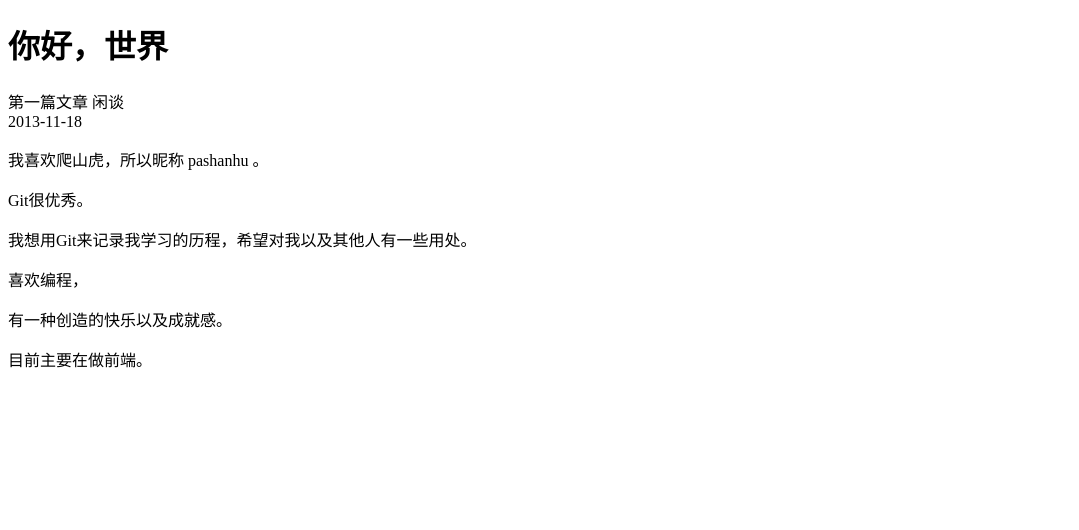
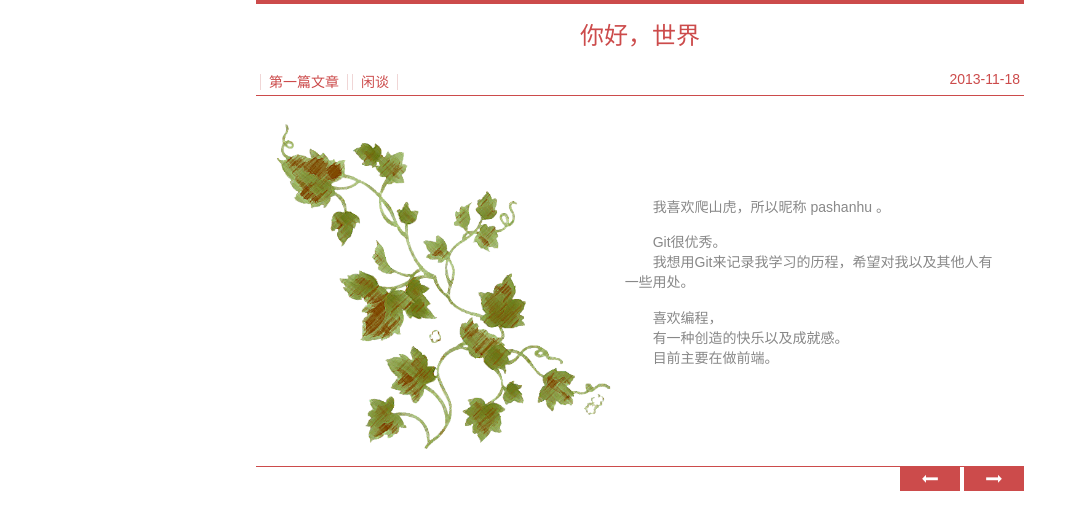
Before and after one commit to PaShanHu/pashanhu.github.com, a Jekyll site: the page built from _posts/2013-11-18-hello-world.html, in a window 1280 px wide. Shown: the top 530 px of the page, without its empty margins (0-1079 px from the left). Built offline with Jekyll 4.4.1, drawn with Linux system fonts in a browser that asks for light colours; some web fonts are replaced.

Commit message:
update post css url

```diff
--- a/_layouts/post.html
+++ b/_layouts/post.html
@@ -4,7 +4,7 @@
 		<meta charset="utf-8">
 		<meta http-equiv="X-UA-Compatible" content="IE=edge,chrome=1">
 		<title>{{page.title}}</title>
-		<link rel="stylesheet" type="text/css" href="css/post.css" />
+		<link rel="stylesheet" type="text/css" href="/css/post.css" />
 	</head>
 	<body>
 	    {{content}}
```
